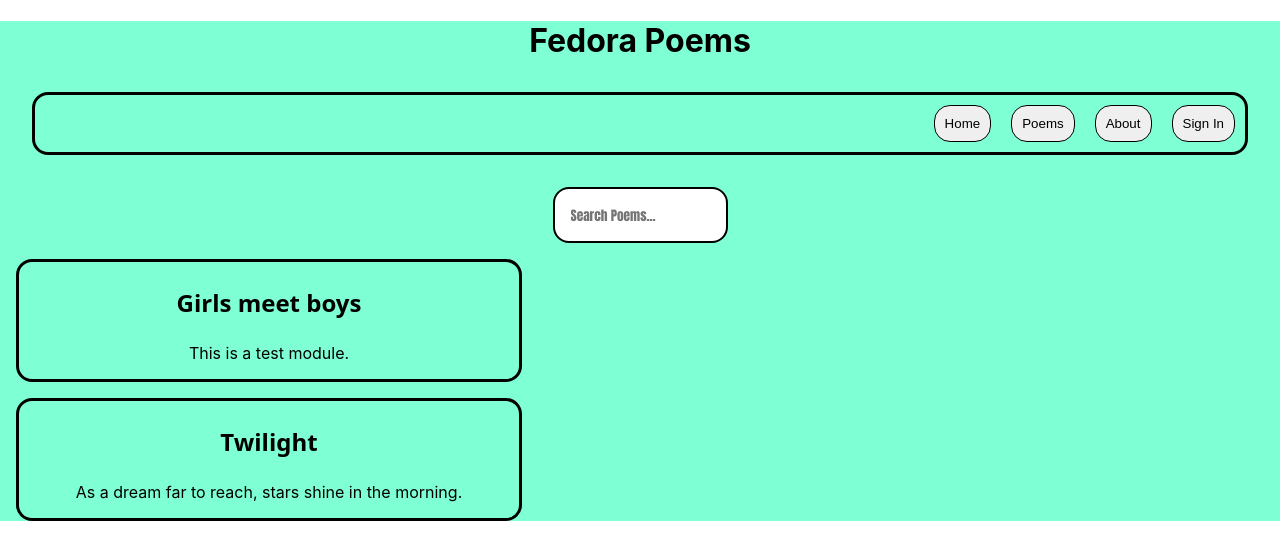
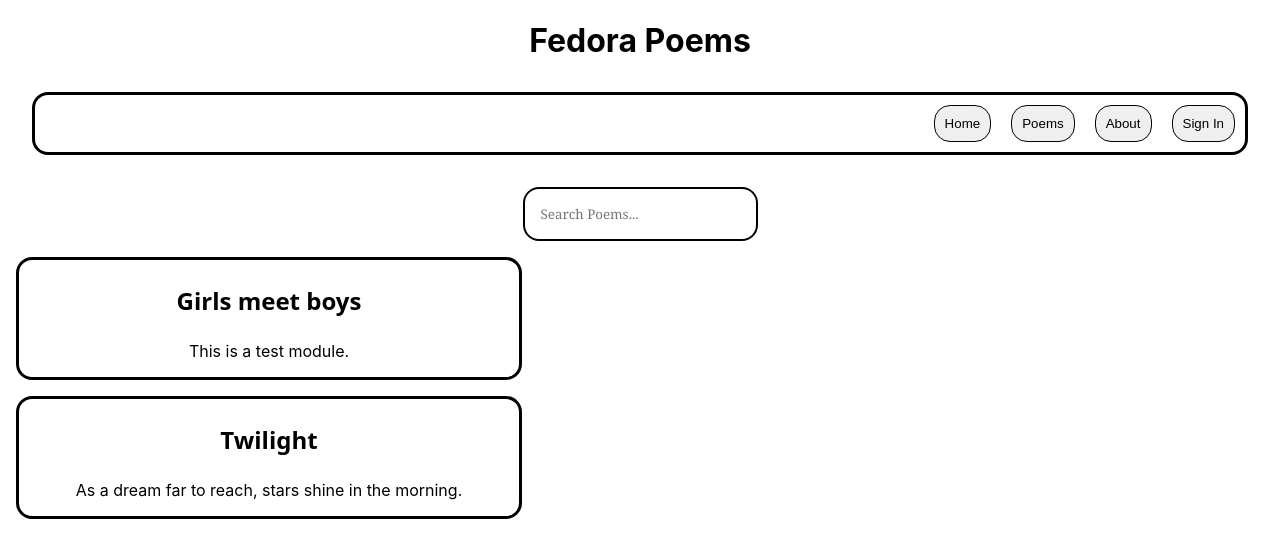
Before and after one commit to SmartFavour/Fedora-Poems, a React (Create React App) app in the folder Poetry/fedopoems/: page / in a window 1280 px wide. Shown: the top 560 px of the page. Built offline with nearby package versions, Linux system fonts and the light colour scheme.

Commit message:
new changes

```diff
--- a/Poetry/fedopoems/src/App.css
+++ b/Poetry/fedopoems/src/App.css
@@ -1,6 +1,6 @@
 .App {
     text-align: center;
-    background-color: aquamarine;
+    /*background-color: aquamarine;*/
 }
 
 .nav-bar {
@@ -55,7 +55,7 @@
 .search-bar {
     border: 1rem;
     padding: 1rem;
-    font-family: Impact, Haettenschweiler, "Arial Narrow Bold", sans-serif;
+    font-family: Georgia, "Times New Roman", Times, serif;
     border: 2px solid black;
     border-radius: 1rem;
 }
```
